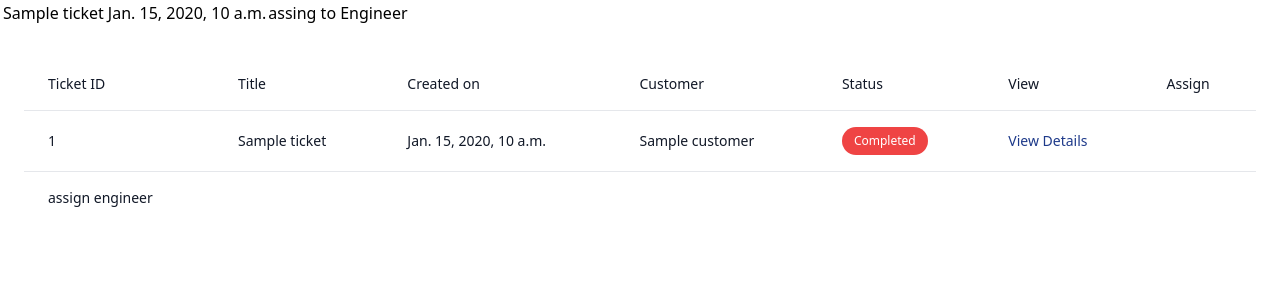
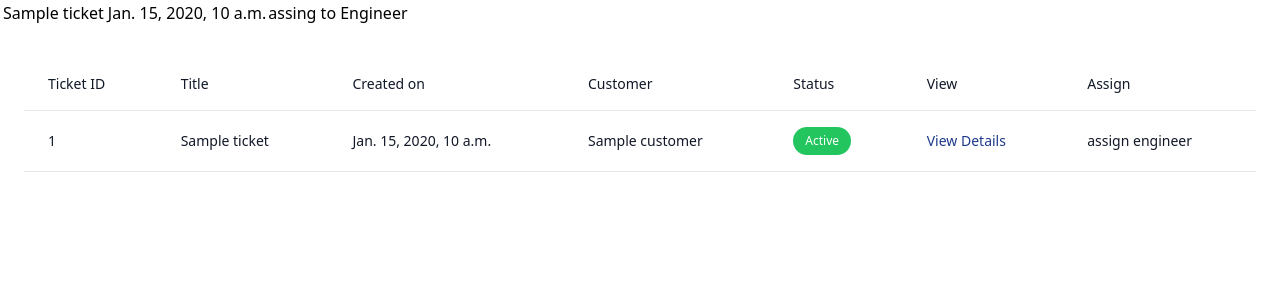
Before and after one commit to zablon-oigo/ticket-management-system, a Django app: template templates/dashboard/admin_dashboard.html in a window 1280 px wide. Shown: the part 64-364 px from the top of the page. Run offline with Django 3.2, Linux system fonts and the light colour scheme; the template is opened without the code that fills it: most values are stand-ins (such as "Sample title", 1, 10 or a date in 2020); some libraries are stand-ins or nearby versions.

Commit message:
Adding ticket status

```diff
--- a/templates/dashboard/admin_dashboard.html
+++ b/templates/dashboard/admin_dashboard.html
@@ -52,20 +52,20 @@ Admin Dashboard |
                                 <td class="text-sm text-gray-900 font-light px-6 py-4 whitespace-nowrap">{{ticket.customer}}</td>
 
                                 <td class="text-sm text-gray-900 font-light px-6 py-4 whitespace-nowrap">
-                                {% if ticket.ticket_status == 'Active' %}
+                                {% if ticket.status == 'Active' %}
                                 <span class="inline-flex items-center gap-1.5 py-1.5 px-3 rounded-full text-xs font-medium bg-green-500 text-white">Active</span>
 
-                                    {% elif ticket.ticket_status == 'Pending' %}
+                                    {% elif ticket.status == 'Pending' %}
                                     <span class="inline-flex items-center gap-1.5 py-1.5 px-3 rounded-full text-xs font-medium bg-yellow-500 text-white">Pending</span>
-                                    {% elif ticket.ticket_status == 'Completed' %}
+                                    {% elif ticket.status == 'Resolved' %}
                                     <span class="inline-flex items-center gap-1.5 py-1.5 px-3 rounded-full text-xs font-medium bg-red-500 text-white">Completed</span>
                                     {% endif %}
                                 </td>
                                 <td class="text-sm text-blue-900 font-light px-6 py-4 whitespace-nowrap">
                                     <a href="{% url 'ticket-details' ticket.pk %}">View Details</a></td>
+                                    <td class="text-sm text-gray-900 font-light px-6 py-4 whitespace-nowrap"><a href="{% url 'assign-ticket' ticket.ticket_id %}" class="">assign engineer</a></td>
+                            </tr>
 
-                            </tr>
-                            <td class="text-sm text-gray-900 font-light px-6 py-4 whitespace-nowrap"><a href="{% url 'assign-ticket' ticket.ticket_id %}" class="">assign engineer</a></td>
                             {% endfor %}
 
                         </tbody>
```
